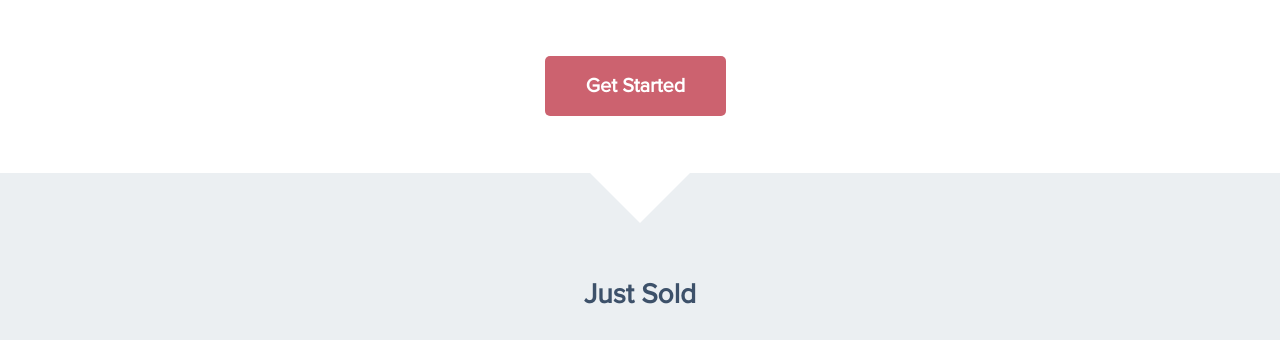
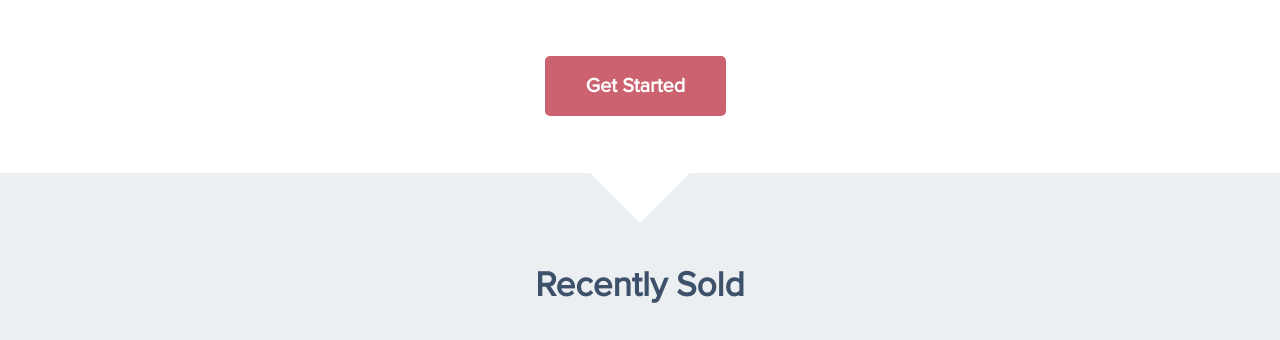
Before and after one commit to bbenoit33/picsellfrontend, a PHP site: page /home.html in a window 1280 px wide. Shown: the part 1544-1884 px from the top of the page. Run offline with PHP 8.4, Linux system fonts and the light colour scheme; some libraries are stand-ins or nearby versions.

Commit message:
recently sold becomes kljasldkfj

```diff
--- a/home.html
+++ b/home.html
@@ -157,7 +157,7 @@
 	<section id="items">
 		<div class="arrow-down"></div>
 		<div class="max_width_wrapper">
-			<h2 class="sold"> <br>Just Sold </h2>
+			<h1 class="sold"> <br>Recently Sold </h1>
 			<ul id="justsold">
 				<li class="scroll_button left"><img src="images/scroll_active.png"/></li>
 				<li class='active item_feature first'>
--- a/main.css
+++ b/main.css
@@ -335,11 +335,12 @@ body{
 	border-top: 50px solid #ffffff;
 }
 
-#items h2{
-	font-size: 2.0em;
+#items h1{
+	color: #3d516a;
+	font-size: 2.5em;
 	clear: both;
 	text-align: center;
-	margin-top: 80px;
+	margin-top: 40px;
 	margin-bottom: 40px;
 }
 
```
